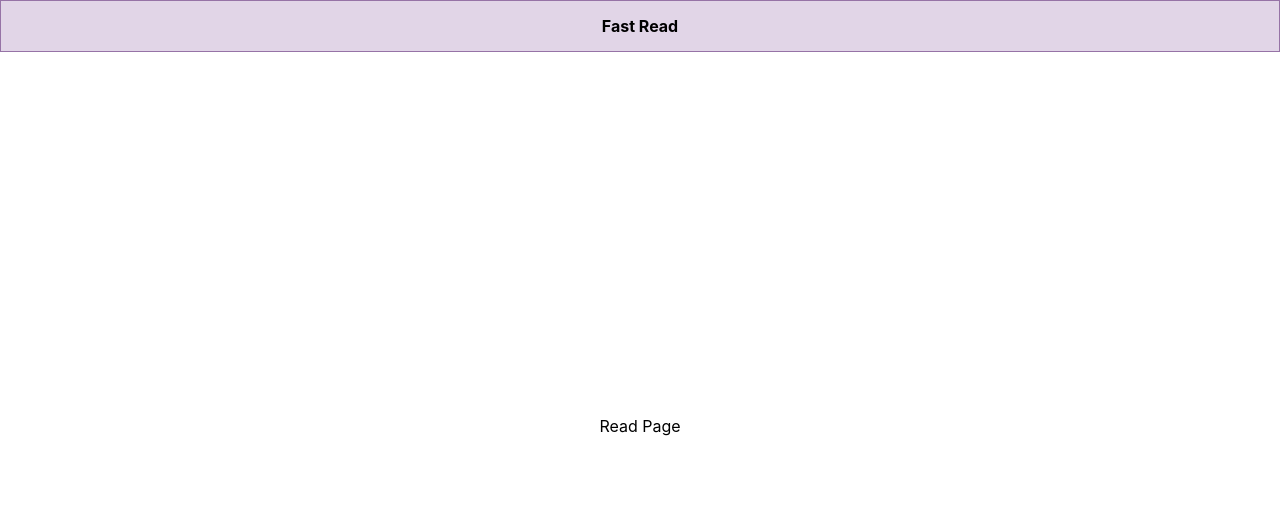
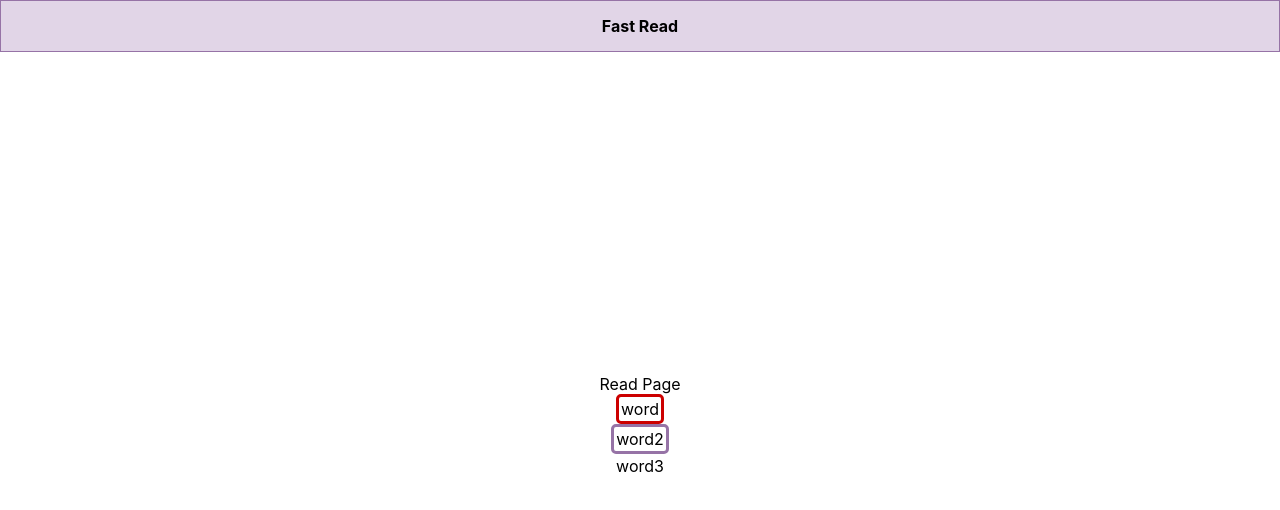
Before and after one commit to hamzaolak/fast-read, a React (Create React App) app: page /read in a window 1280 px wide. Shown: the top 510 px of the page. Built offline with nearby package versions, Linux system fonts and the light colour scheme.

Commit message:
Add primitive word component

```diff
--- a/src/containers/ReadArticle/ReadArticle.js
+++ b/src/containers/ReadArticle/ReadArticle.js
@@ -1,8 +1,23 @@
 import React from 'react'
+
 import { PageWrapper } from 'components/Layouts'
+import Word from './components/Word'
+import { colors } from 'utils'
 
 const ReadArticle = () => {
-    return (<PageWrapper>Read Page</PageWrapper>)
-}
+    return (
+    <PageWrapper>
+        Read Page
+        <Word borderColor={colors.guardsmanRed}>
+            word
+        </Word>
+        <Word borderColor={colors.purpleDarkColor}>
+            word2
+        </Word>
+        <Word noBorder>
+            word3
+        </Word>
+    </PageWrapper>
+    )}
 
 export default ReadArticle;
--- /dev/null
+++ b/src/containers/ReadArticle/components/Word/Word.js
@@ -0,0 +1,17 @@
+import styled from 'styled-components'
+
+import { colors } from 'utils'
+
+const Word = styled.span`
+    border-color: ${({ borderColor }) => borderColor};
+    border-width: ${({ noBorder }) => noBorder ? '0' : '3'}px;
+    border-radius: 5px;
+    border-style: solid;
+    padding: 2px;
+    cursor: pointer;
+
+    :hover {
+        background-color: ${colors.alabasterapprox};
+    }
+`
+export default Word
--- /dev/null
+++ b/src/containers/ReadArticle/components/Word/index.js
@@ -0,0 +1 @@
+export { default } from './Word'
--- a/src/utils/theme.js
+++ b/src/utils/theme.js
@@ -5,7 +5,8 @@ export const colors = {
     codGray: "#1A1A1A",
     chelseaCucumber: "#82B366",
     alabasterapprox: "#FBFBFB",
-    white: "#FFFFFF"
+    white: "#FFFFFF",
+    guardsmanRed: "#CC0000"
 }
 
 export const deviceSizes = {
```
